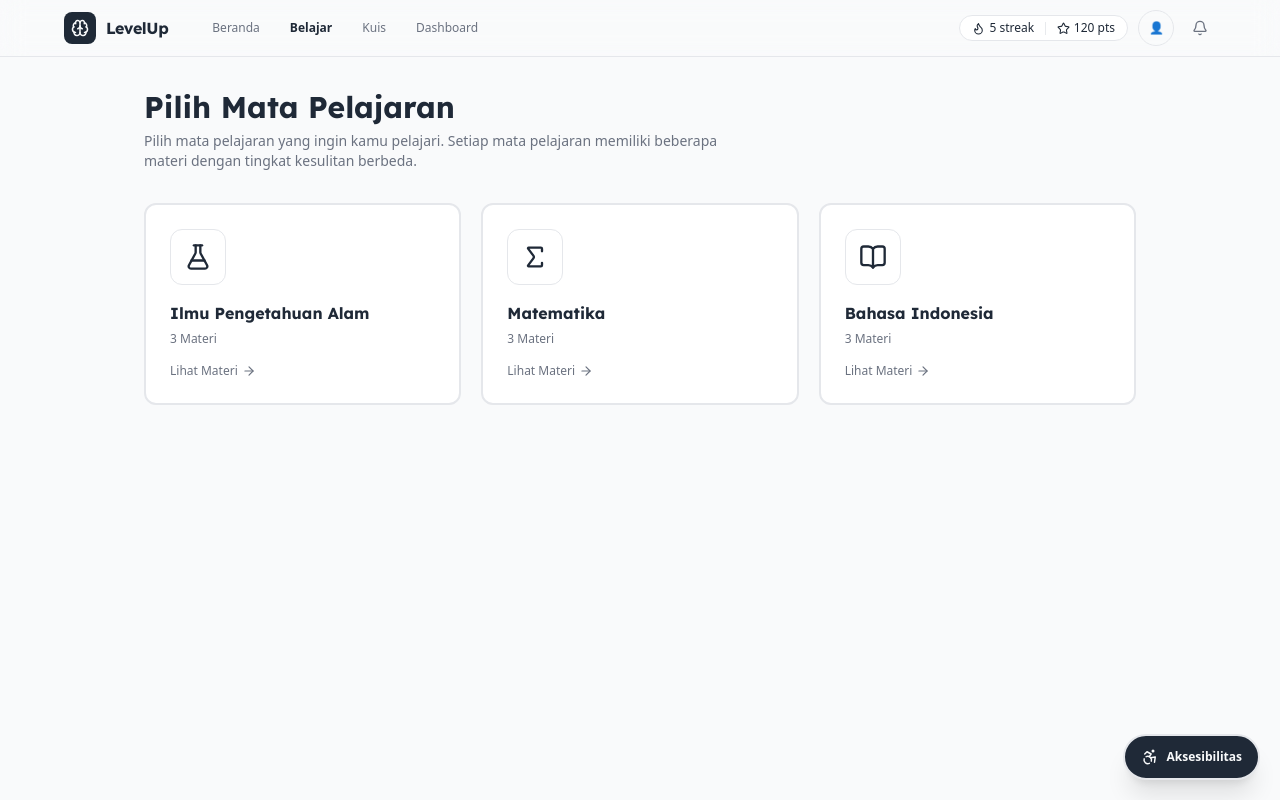
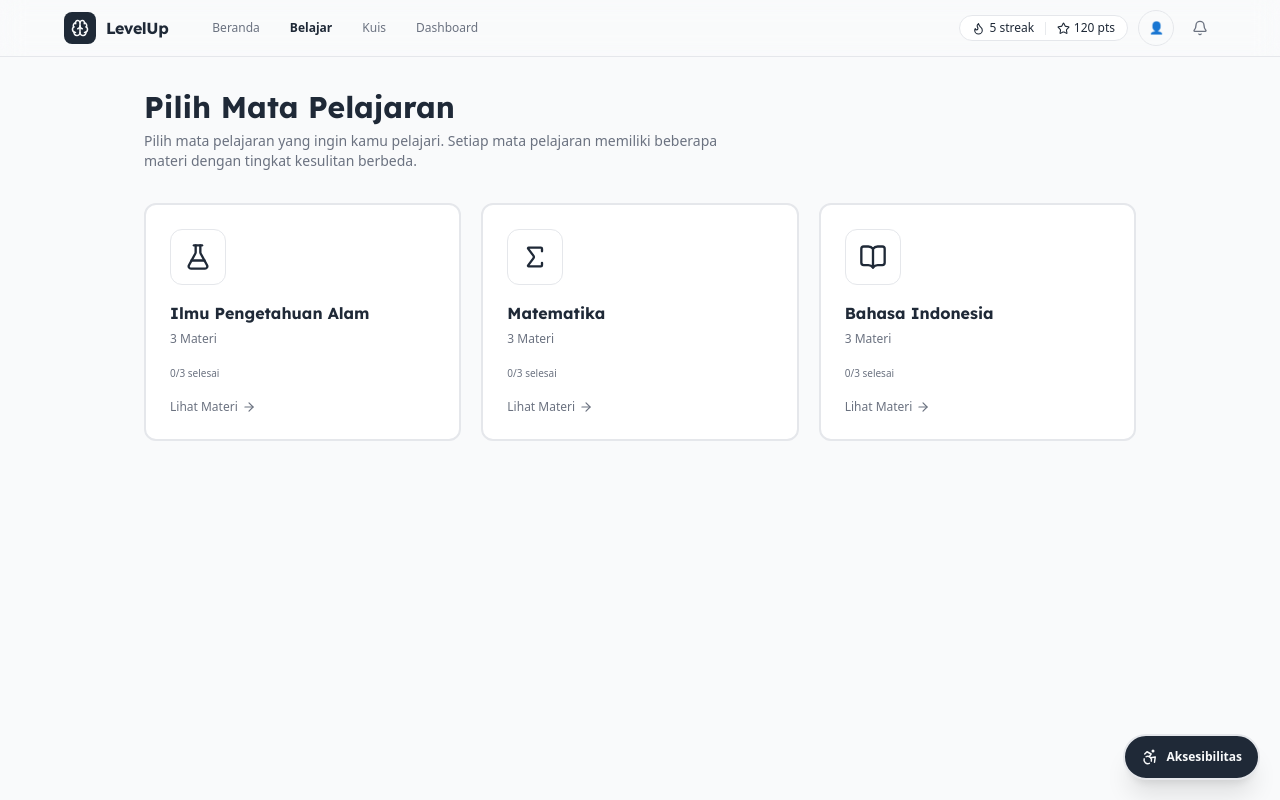
Before and after one commit to kemal-faza/neurodivergent-lms, a Next.js app: page /belajar in a window 1280 px wide. Built offline with nearby package versions, Linux system fonts and the light colour scheme.

Commit message:
feat(belajar): progress bar per mapel di halaman belajar

```diff
--- a/src/app/belajar/page.tsx
+++ b/src/app/belajar/page.tsx
@@ -3,9 +3,11 @@
 import Link from "next/link";
 import { ArrowRight } from "lucide-react";
 import { getAllSubjek } from "@/lib/dummy-data";
+import { useProgressStore } from "@/stores/progressStore";
 
 export default function BelajarPage() {
   const subjekList = getAllSubjek();
+  const completedMateri = useProgressStore((s) => s.completedMateri);
 
   return (
     <div className="max-w-5xl mx-auto px-4 py-8 font-sans">
@@ -35,6 +37,21 @@ export default function BelajarPage() {
               <p className="text-xs text-muted font-sans">
                 {subjek.materiIds.length} Materi
               </p>
+              <div className="space-y-1">
+                {(() => {
+                  const completed = completedMateri.filter((id) => subjek.materiIds.includes(id)).length;
+                  const total = subjek.materiIds.length;
+                  const pct = Math.round((completed / total) * 100);
+                  return (
+                    <>
+                      <div className="h-1.5 bg-muted/20 rounded-full overflow-hidden">
+                        <div className="h-full bg-fg rounded-full transition-all" style={{ width: `${pct}%` }} />
+                      </div>
+                      <span className="text-[10px] font-sans text-muted">{completed}/{total} selesai</span>
+                    </>
+                  );
+                })()}
+              </div>
             </div>
             <div className="flex items-center gap-1 text-xs font-sans font-medium text-muted group-hover:text-fg transition-colors mt-auto">
               Lihat Materi <ArrowRight size={14} />
```
